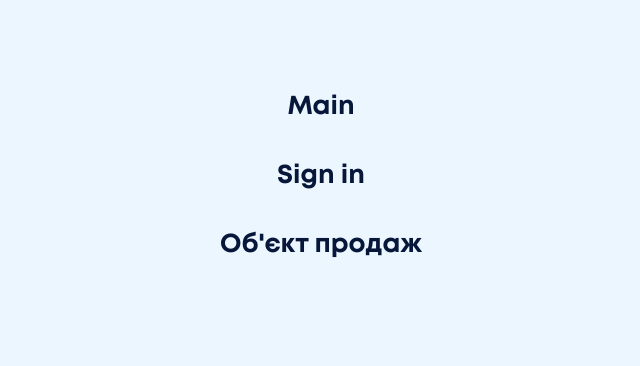
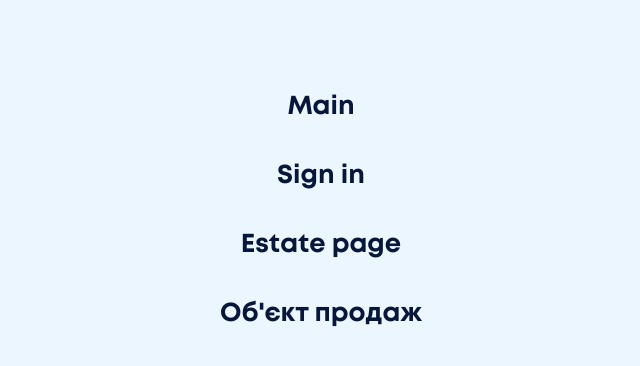
Before and after one commit to vasylzayachkivskyi/RetailVision, a plain HTML site: page sitemap.html in a window 1280 px wide. Shown: the part 148-514 px from the top of the page, without its empty margins (319-959 px from the left). Drawn offline with Linux system fonts and the light colour scheme.

Commit message:
Add files via upload

```diff
--- a/sitemap.html
+++ b/sitemap.html
@@ -58,7 +58,7 @@
     <img src="img/svg_icons/login_logotype.svg" alt="icon">
     <a target="_blank" class="sitemap__link" href="index.html">Main</a>
     <a target="_blank" class="sitemap__link" href="login.html">Sign in</a>
-    <!-- <a target="_blank" class="sitemap__link" href="estate_page.html">Estate page</a> -->
+    <a target="_blank" class="sitemap__link" href="estate_page.html">Estate page</a>
     <a target="_blank" class="sitemap__link" href="sale-object.html">Об'єкт продаж</a>
   </section>
 
```
